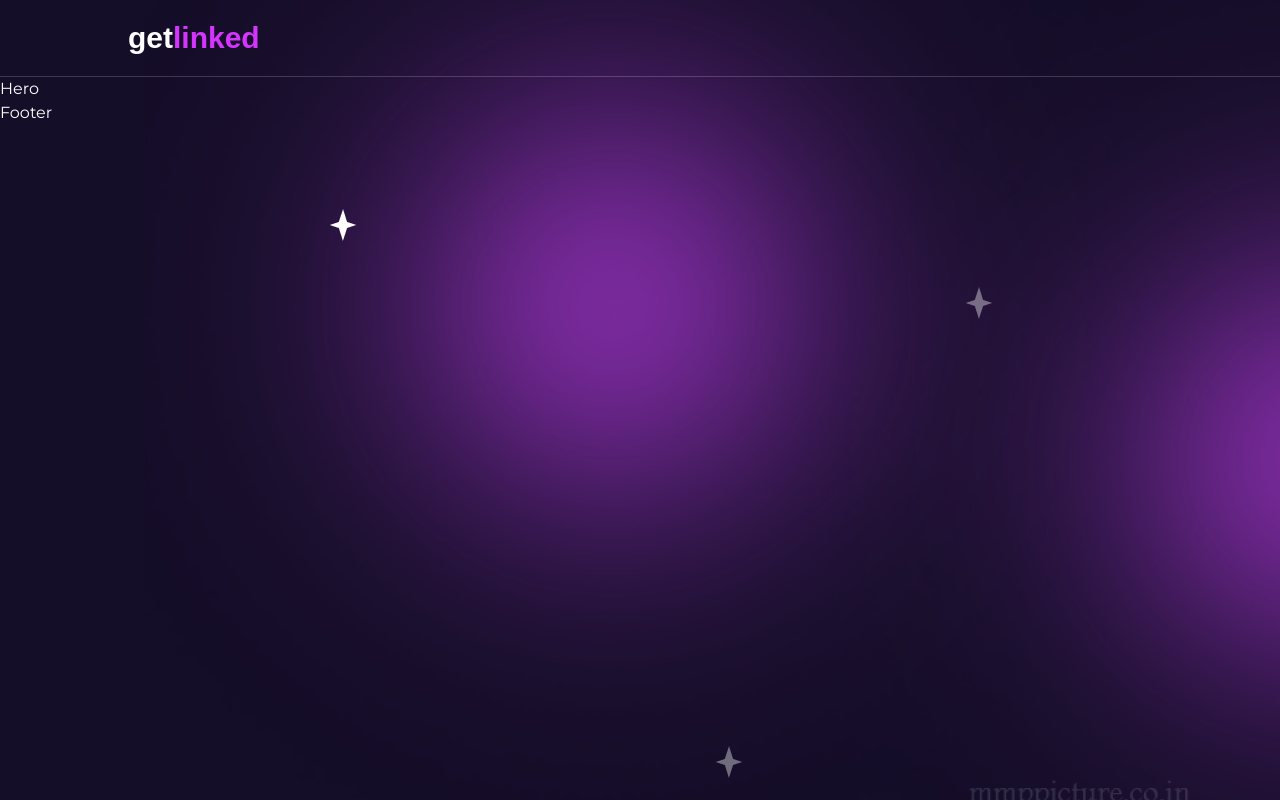
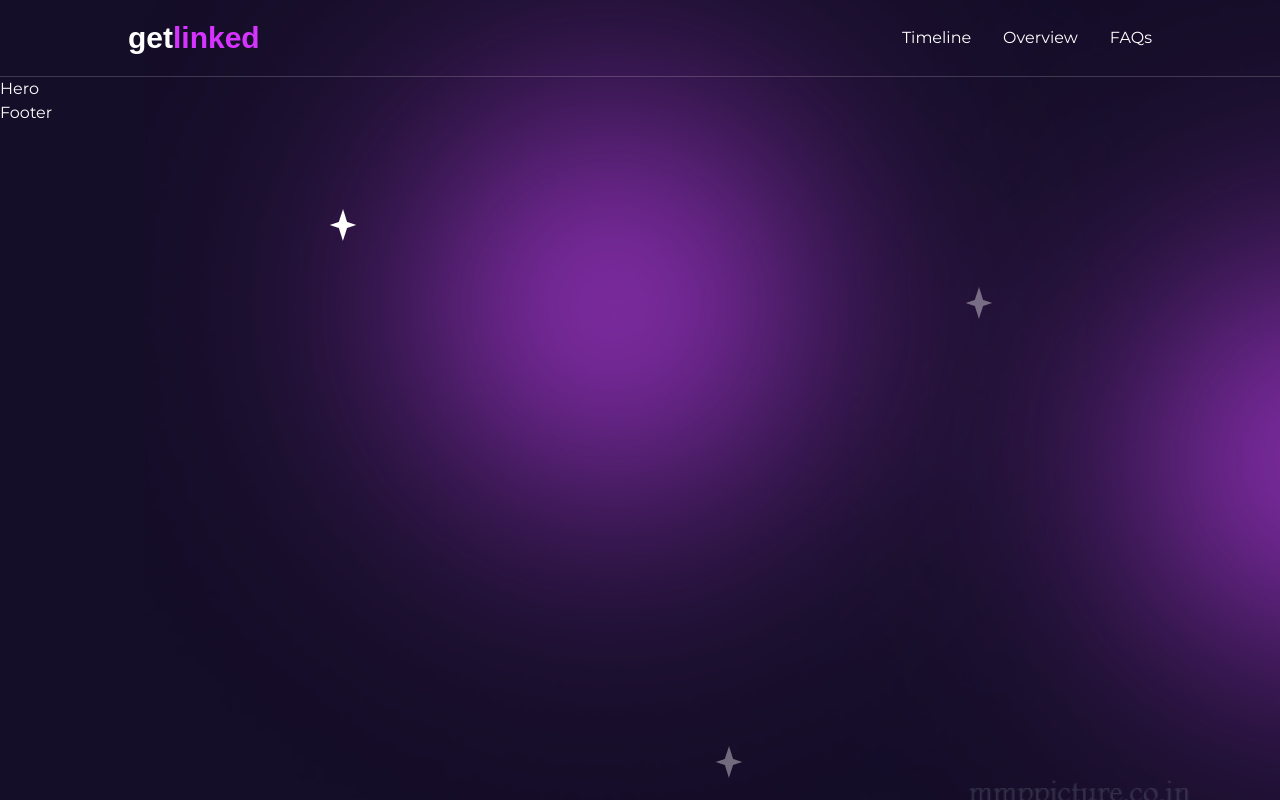
Before and after one commit to gift56/getlinked-ui-challengn, a Next.js app: page / in a window 1280 px wide. Built offline with nearby package versions, Linux system fonts and the light colour scheme; a web font is replaced by a local one.

Commit message:
working on hero page

```diff
--- a/components/Navbar.tsx
+++ b/components/Navbar.tsx
@@ -3,7 +3,6 @@ import { useState, useEffect, useRef } from "react";
 
 const Navbar = () => {
   const [mobileNav, setMobileNav] = useState(false);
-
   const modalRef = useRef<HTMLDivElement>(null);
 
   useEffect(() => {
@@ -22,6 +21,21 @@ const Navbar = () => {
     };
   }, []);
 
+  const navLinks = [
+    {
+      href: "timeline",
+      text: "Timeline",
+    },
+    {
+      href: "overview",
+      text: "Overview",
+    },
+    {
+      href: "faqs",
+      text: "FAQs",
+    },
+  ];
+
   return (
     <header className="w-full sticky bg-transparent border-b border-borderColor py-5 top-0 z-50">
       <div className="container">
@@ -33,7 +47,11 @@ const Navbar = () => {
             get<span className="text-primary font-bold font-clash">linked</span>
           </Link>
           <nav className="flex items-center justify-end gap-8">
-
+            {navLinks.map((item, i) => (
+              <Link href={item.href} key={i} className="text-base font-normal">
+                {item.text}
+              </Link>
+            ))}
           </nav>
         </div>
       </div>
--- a/package.json
+++ b/package.json
@@ -20,7 +20,6 @@
     "postcss": "8.4.29",
     "react": "18.2.0",
     "react-dom": "18.2.0",
-    "react-scroll": "^1.8.9",
     "tailwindcss": "3.3.3",
     "typescript": "5.2.2",
     "yup": "^1.2.0"
```
Also changed, not shown: 1 other file (tests, documents, lock files or other folders).
